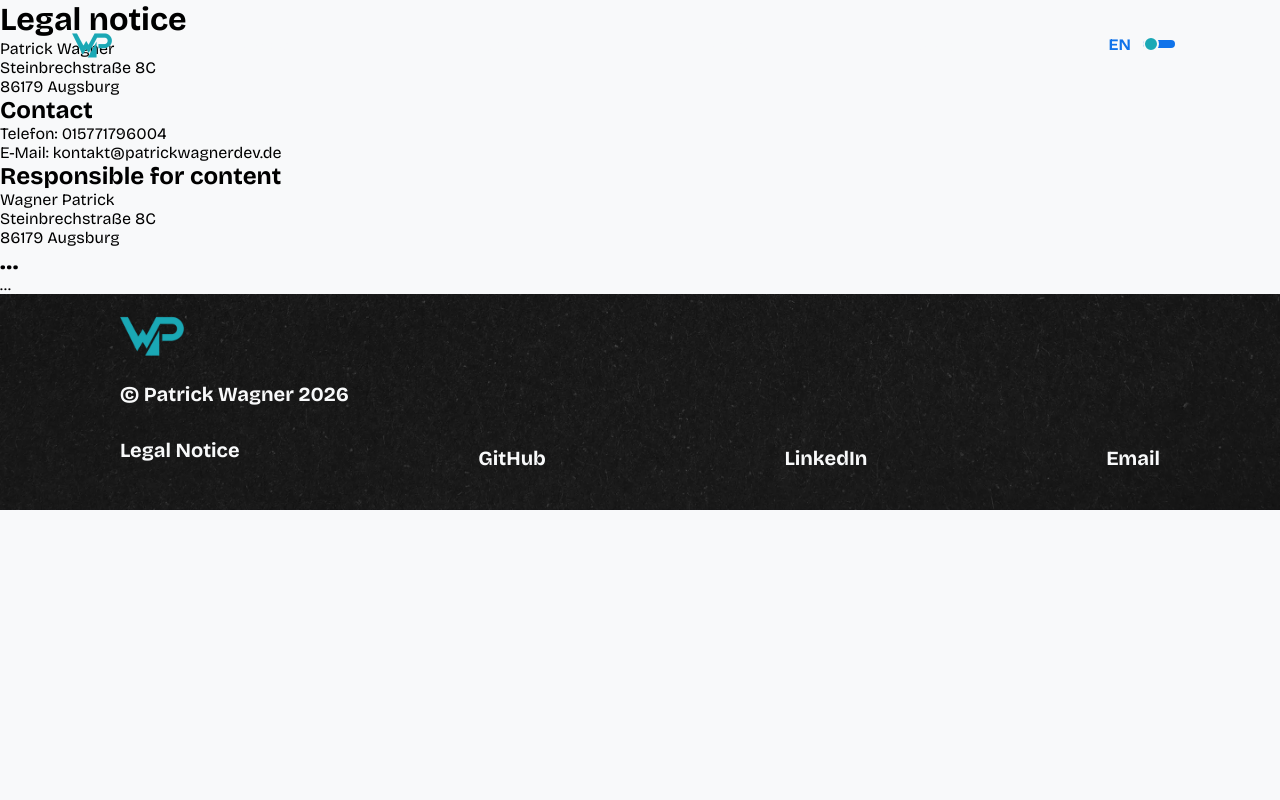
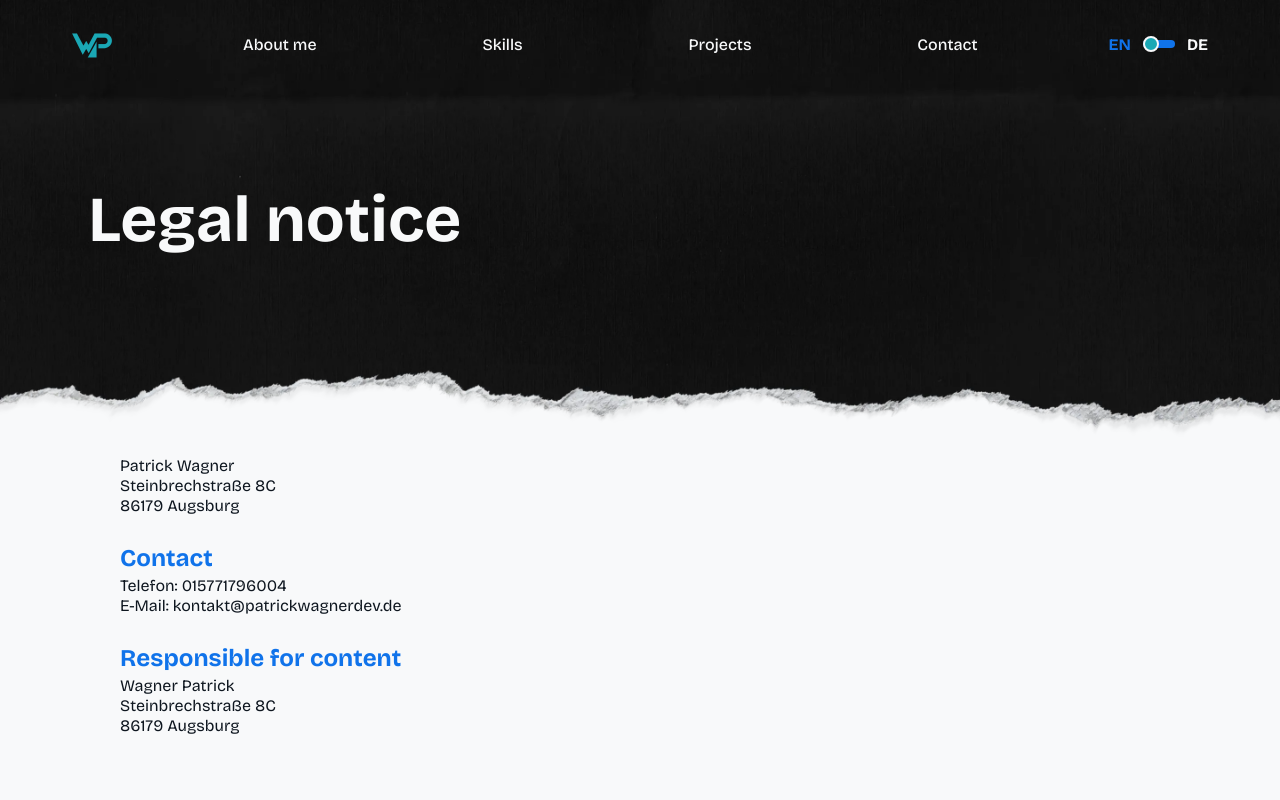
Before and after one commit to PatrickWagnerDev/portfolio-page, an Angular app: page /legal-notice in a window 1280 px wide. Shown: the top 800 px of the page. Built offline with nearby package versions, Linux system fonts and the light colour scheme.

Commit message:
feat: add legal page styles and light footer

```diff
--- a/src/app/layout/footer/footer.scss
+++ b/src/app/layout/footer/footer.scss
@@ -47,7 +47,13 @@
   display: inline-block;
   font-size: 1.25rem;
   font-weight: 700;
-  color: var(--color-base-light);
+  color: inherit;
+}
+
+:host(.footer-light) .footer-section {
+  padding-block: 6.5rem 4.75rem;
+  background: none;
+  color: var(--color-base-dark);
 }
 
 .footer-legal {
--- a/src/app/pages/legal-notice/legal-notice.html
+++ b/src/app/pages/legal-notice/legal-notice.html
@@ -17,11 +17,6 @@
             Steinbrechstraße 8C<br />
             86179 Augsburg</p>
     </section>
-
-    <section class="legal-section">
-        <h2 class="legal-heading">…</h2>
-        <p class="legal-text">…</p>
-    </section>
 </main>
 
 <app-footer variant="light" />
--- a/src/styles.scss
+++ b/src/styles.scss
@@ -4,3 +4,4 @@
 @use './styles/base';
 @use './styles/buttons';
 @use './styles/headings';
+@use './styles/legal';
--- /dev/null
+++ b/src/styles/_legal.scss
@@ -0,0 +1,66 @@
+.legal-hero {
+  display: flex;
+  align-items: center;
+  height: 27.5rem;
+  padding-inline: calc(var(--content-padding-inline) + 1rem);
+  background: url('/design-material/backgrounds/hero-3x.webp') center bottom / cover no-repeat;
+  color: var(--color-base-light);
+}
+
+.legal-title {
+  font-size: 4rem;
+  font-weight: 700;
+  line-height: 1.1;
+}
+
+.legal-content {
+  padding: 1rem calc(var(--content-padding-inline) + 3rem) 5rem;
+  color: var(--color-base-dark);
+
+  > * {
+    max-width: 64rem;
+  }
+
+  :is(h2, h3) {
+    margin-top: 1.75rem;
+    font-weight: 700;
+    color: var(--color-highlight-3);
+  }
+
+  h2 {
+    font-size: 1.5rem;
+  }
+
+  h3 {
+    font-size: 1.25rem;
+  }
+
+  p {
+    margin-top: 0.25rem;
+    font-size: 1rem;
+    line-height: 1.25;
+  }
+
+  p+p {
+    margin-top: 1rem;
+  }
+
+  ul {
+    margin-top: 0.75rem;
+    padding-left: 1.5rem;
+  }
+
+  a {
+    color: var(--color-highlight-3);
+  }
+
+  :first-child {
+    margin-top: 0;
+  }
+}
+
+@media (width > 1440px) {
+  .legal-hero {
+    background-image: url('/design-material/backgrounds/paper-rips.webp');
+  }
+}
```
Also changed, not shown: 1 other file (tests, documents, lock files or other folders).
